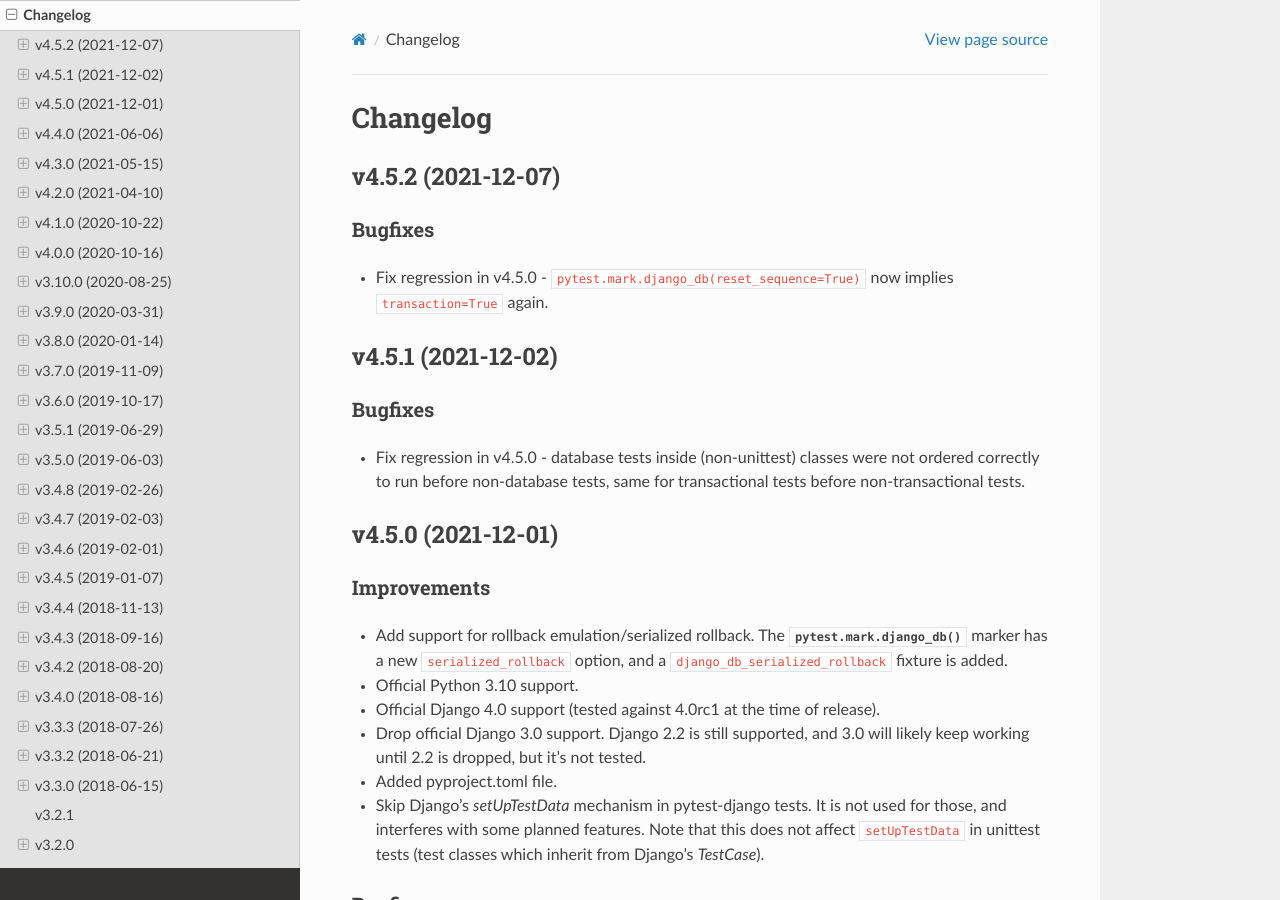
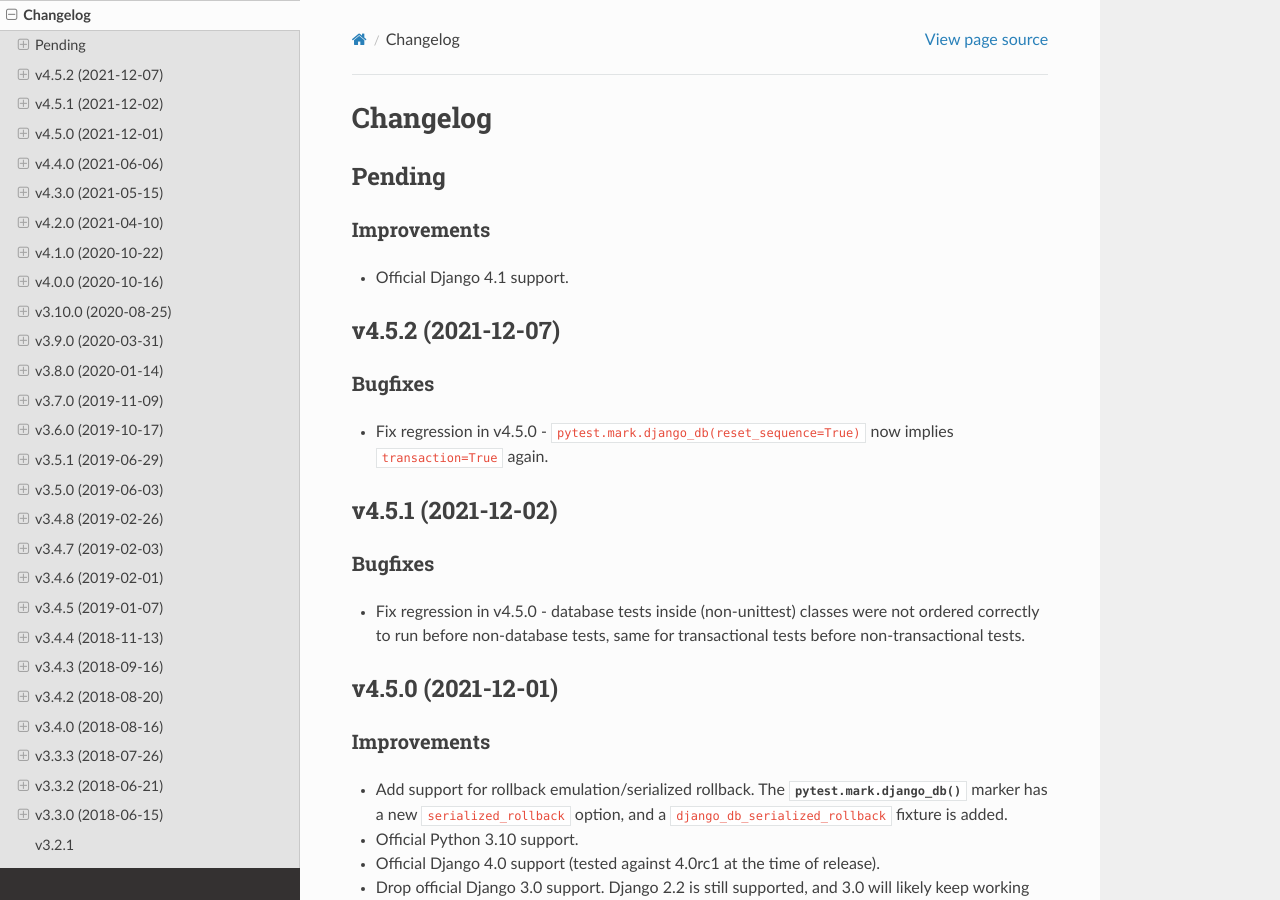
Before and after one commit to pytest-dev/pytest-django, a Sphinx documentation site: the page built from docs/changelog.rst, in a window 1280 px wide and 900 px high. Built offline with Sphinx 7.4.7 and the Read the Docs theme 2.0.0, drawn with Linux system fonts in a browser that asks for light colours; cross-references to code outside the pages are shown as plain code.

Commit message:
Add Django 4.1 support

```diff
--- a/docs/changelog.rst
+++ b/docs/changelog.rst
@@ -1,5 +1,13 @@
 Changelog
 =========
+
+Pending
+-------
+
+Improvements
+^^^^^^^^^^^^
+
+* Official Django 4.1 support.
 
 v4.5.2 (2021-12-07)
 -------------------
--- a/setup.cfg
+++ b/setup.cfg
@@ -15,6 +15,7 @@
     Framework :: Django
     Framework :: Django :: 3.2
     Framework :: Django :: 4.0
+    Framework :: Django :: 4.1
     Intended Audience :: Developers
     License :: OSI Approved :: BSD License
     Operating System :: OS Independent
```
Also changed, not shown: 2 other files.
